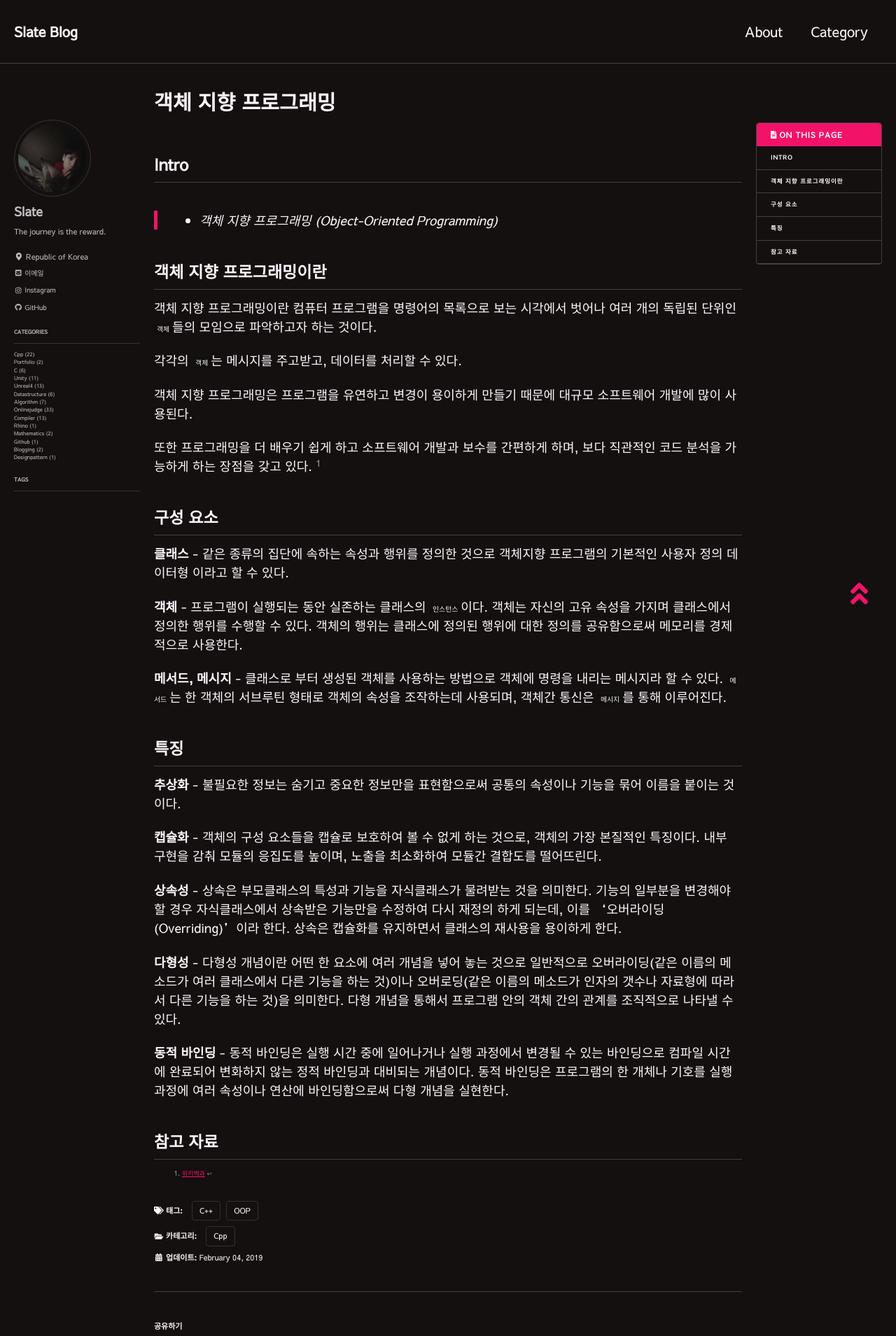
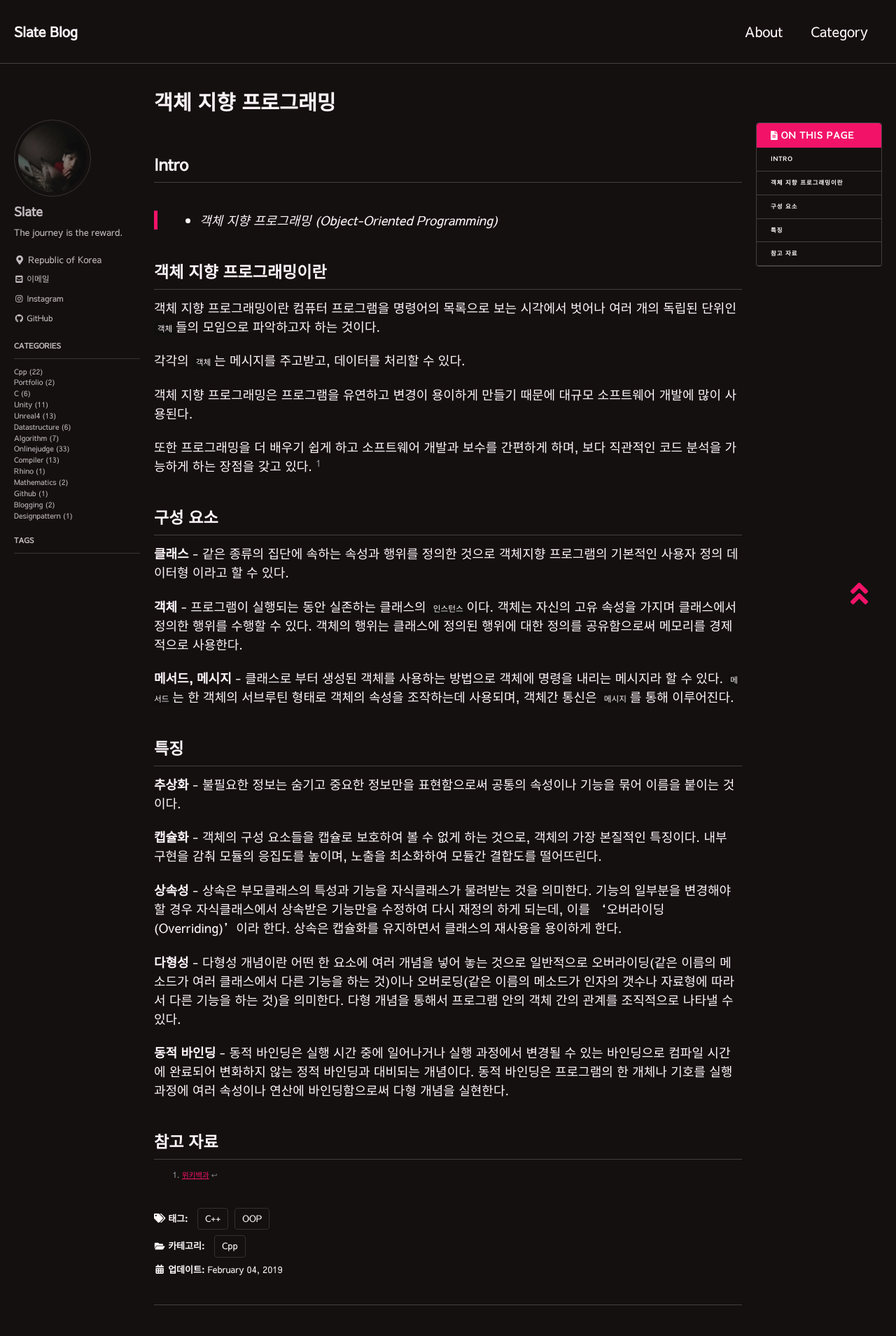
Before and after one commit to lesslate/lesslate.github.io, a Jekyll site: the page built from _posts/Cpp/2019-02-04-객체지향 프로그래밍.md, in a window 1280 px wide. Shown: the top 1909 px of the page at 70% size. Built offline with Jekyll 4.4.1, drawn with Linux system fonts in a browser that asks for light colours; nearby versions of some CDN libraries; some web fonts are replaced; comment, search, counter and statistics services are not loaded.

Commit message:
Revert "Update main.scss"
This reverts commit eb577562650a9ba877a14e861a1bdfe10dd7cda0.

```diff
--- a/assets/css/main.scss
+++ b/assets/css/main.scss
@@ -17,7 +17,7 @@
 $type-size-3 : 1.463em;  // ~25.008px
 $type-size-4 : 1.15em;   // ~20px
 $type-size-5 : 0.9em;      // ~16px
-$type-size-6 : 0.55em;   // ~12px
+$type-size-6 : 0.65em;   // ~12px
 $type-size-7 : 0.5875em; // ~11px
 $type-size-8 : 0.525em;  // ~10px
 
```
